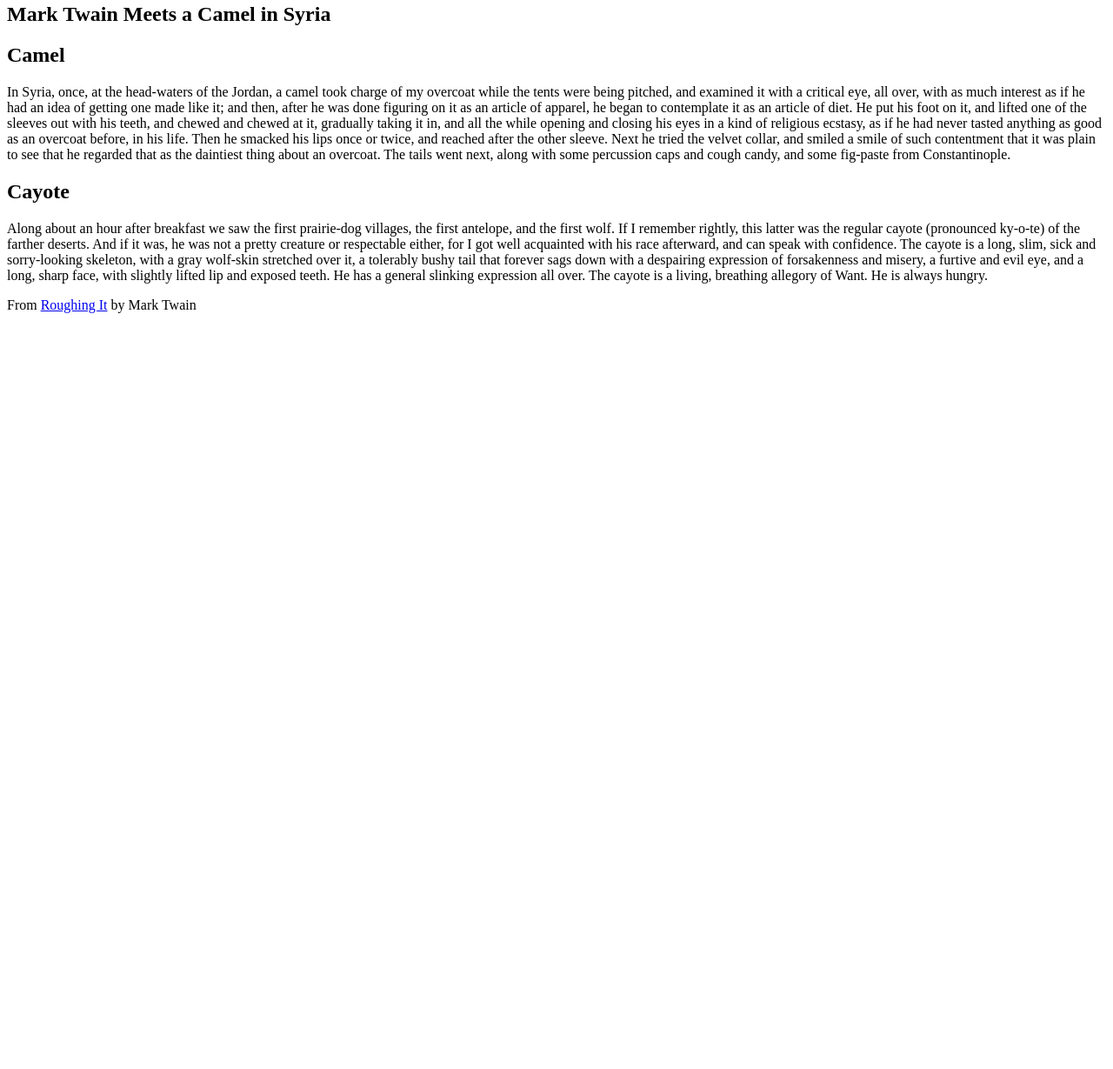
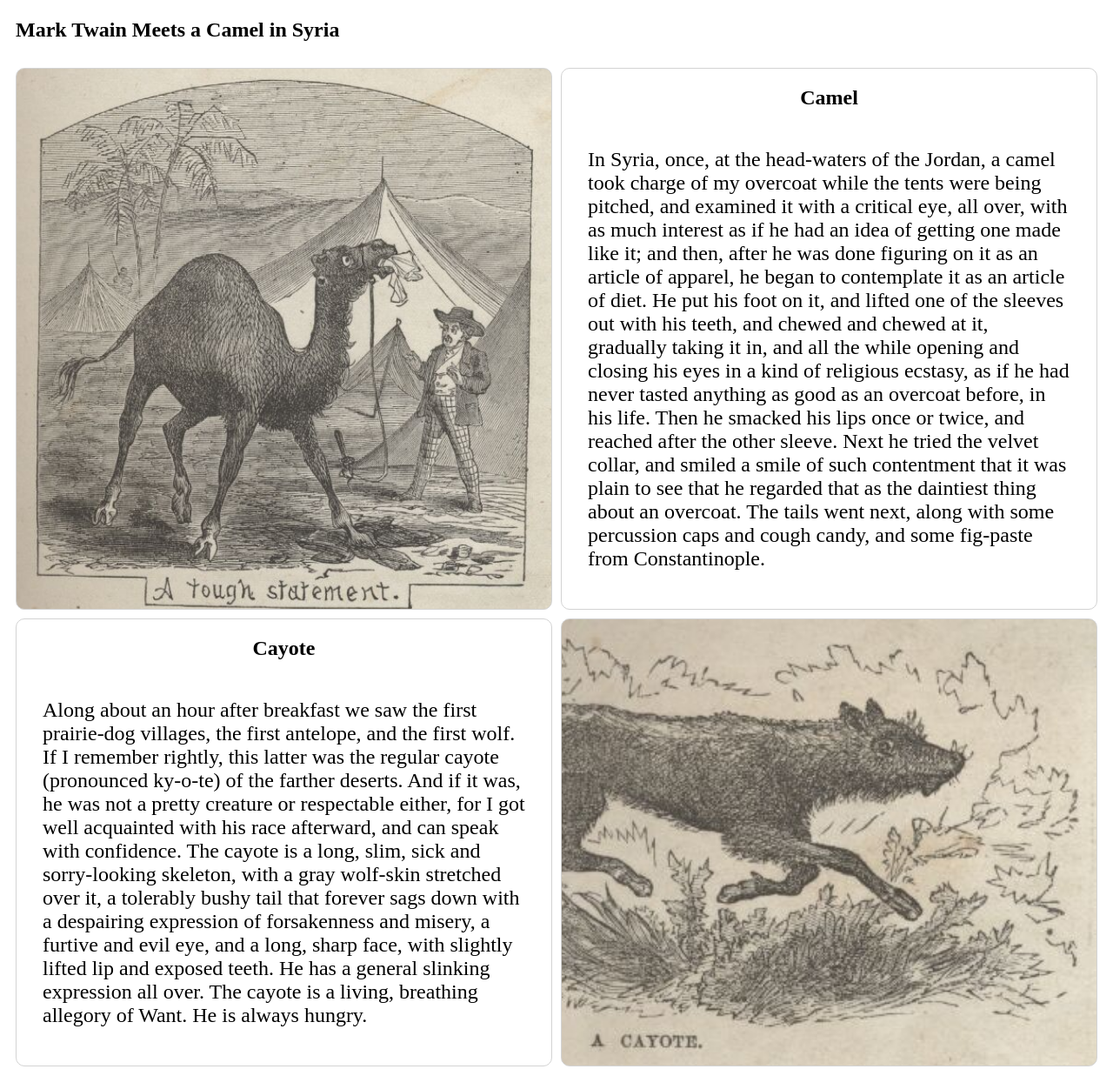
Before and after one commit to yeady88/wats3010-skills-1, a plain HTML site: page 5-layout-2d/index.html in a window 1280 px wide. Shown: the part 17-1246 px from the top of the page at 87% size. Before the commit the page ends 800 px from the top, so only its background shows below. Drawn offline with Linux system fonts and the light colour scheme.

Commit message:
layout-2d

```diff
--- /dev/null
+++ b/5-layout-2d/css/style.css
@@ -0,0 +1,43 @@
+.table {
+    display: table;
+    height: 100%;
+    width: 100%;
+    table-layout: fixed;
+    border-collapse: separate;
+    border-spacing: 10px;
+  }
+
+  .row {
+    display: table-row;
+  }
+
+  .col {
+    display: table-cell;
+    border: 1px solid lightgray;
+    border-radius: 10px;
+    height: 100%;
+  }
+
+  #camel-img {
+    background: url("../images/camel.jpg");
+    background-size: cover;
+    height: 100%;
+    background-position: center right;
+    background-repeat: no-repeat;
+  }
+  #cayote-img {
+    background: url("../images/cayote.jpg");
+    background-size: cover;
+    height: 100%;
+    background-position: center right;
+    background-repeat: no-repeat;
+  }
+
+  .col p {
+    padding: 20px 30px;
+    font-size: 1.5rem;
+  }
+
+  h2 {
+    text-align: center;
+  }
--- a/5-layout-2d/index.html
+++ b/5-layout-2d/index.html
@@ -6,6 +6,7 @@
   <meta name="viewport" content="width=device-width, initial-scale=1.0">
   <meta http-equiv="X-UA-Compatible" content="ie=edge">
   <title>Mark Twain</title>
+  <link rel="stylesheet" href="css/style.css">
 </head>
 
 <body>
```
